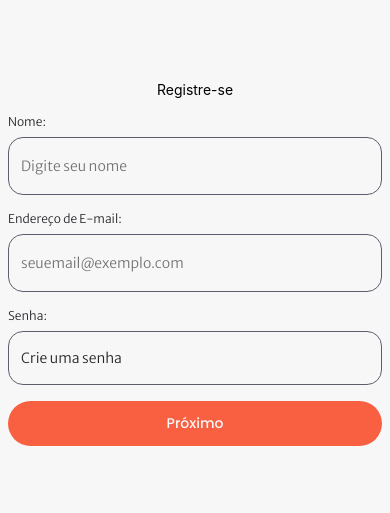
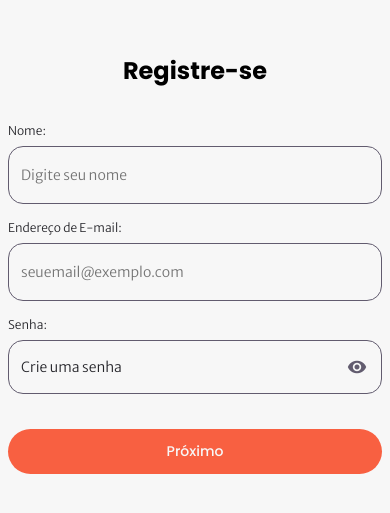
Before and after one commit to RhaynerRS/Cadastro-React-Native, a React Native app: screen / in a window 390 px wide. Shown: the part 159-672 px from the top of the page. Built offline with nearby package versions, Linux system fonts and the light colour scheme.

Commit message:
keyword input fixed

```diff
--- a/App.js
+++ b/App.js
@@ -17,11 +17,13 @@ export default function App() {
   });
 
   return (
-    <View style={styles.container}>
-      <Text>Registre-se</Text>
-      <InputText label='Nome:' placeholder='Digite seu nome'></InputText>
-      <InputText label='Endereço de E-mail:' placeholder='seuemail@exemplo.com'></InputText>
-      <InputKey label='Senha:' placeholder='Crie uma senha' secure={true}></InputKey>
+    <View style={styles.MainContainer}>
+      <Text style={styles.Title}>Registre-se</Text>
+      <View style={styles.Container}>
+        <InputText label='Nome:' placeholder='Digite seu nome'></InputText>
+        <InputText label='Endereço de E-mail:' placeholder='seuemail@exemplo.com'></InputText>
+        <InputKey label='Senha:' placeholder='Crie uma senha' secure={true}></InputKey>
+      </View>
       <DefaultButton valor='Próximo'></DefaultButton>
       <StatusBar style="auto" />
     </View>
@@ -30,12 +32,20 @@ export default function App() {
 }
 
 const styles = StyleSheet.create({
-  container: {
-    gap: '16px',
+  MainContainer: {
+    gap: '35px',
     flex: 1,
     backgroundColor: '#F7F7F7',
     alignItems: 'center',
     justifyContent: 'center',
     paddingInline: '0.5rem'
   },
+  Container: {
+    gap: '16px',
+    width: '100%',
+  },
+  Title: {
+    fontFamily: 'PoppinsBold',
+    fontSize: '24px',
+  }
 });
--- a/src/components/InputKey/index.js
+++ b/src/components/InputKey/index.js
@@ -2,6 +2,7 @@ import { StyleSheet, Text, TextInput, View, Image } from 'react-native';
 import { useFonts } from 'expo-font';
 import { Icon } from 'react-native-elements';
 import React, { useState } from 'react';
+
 
 export function InputKey(props){
     const [secure, setSecure] = React.useState (props.secure);
@@ -40,10 +41,10 @@ export function InputKey(props){
             height: '54px',
         },
         Image: {
-            marginBlock: 'auto',
-            width: '24px',
-            height: '24px',
+            marginTop: 'auto',
+            marginBottom: 'auto',
             position: 'absolute',
+            height:20,
             right: '0',
             top: '0',
             bottom: '0',
@@ -56,7 +57,7 @@ export function InputKey(props){
             <Text style={styles.Label}>{props.label}</Text>
             <View style={styles.Input}>
                 <TextInput style={styles.Text} type="text" placeholder={props.placeholder} secureTextEntry={secure}></TextInput>
-                <Icon style={styles.Image}
+                <Icon  containerStyle={styles.Image}
                     name={secure ? "visibility" : "visibility-off"}
                     size={20} color='#625C6F'
                     onPress={() => setSecure(!secure)} />
```
